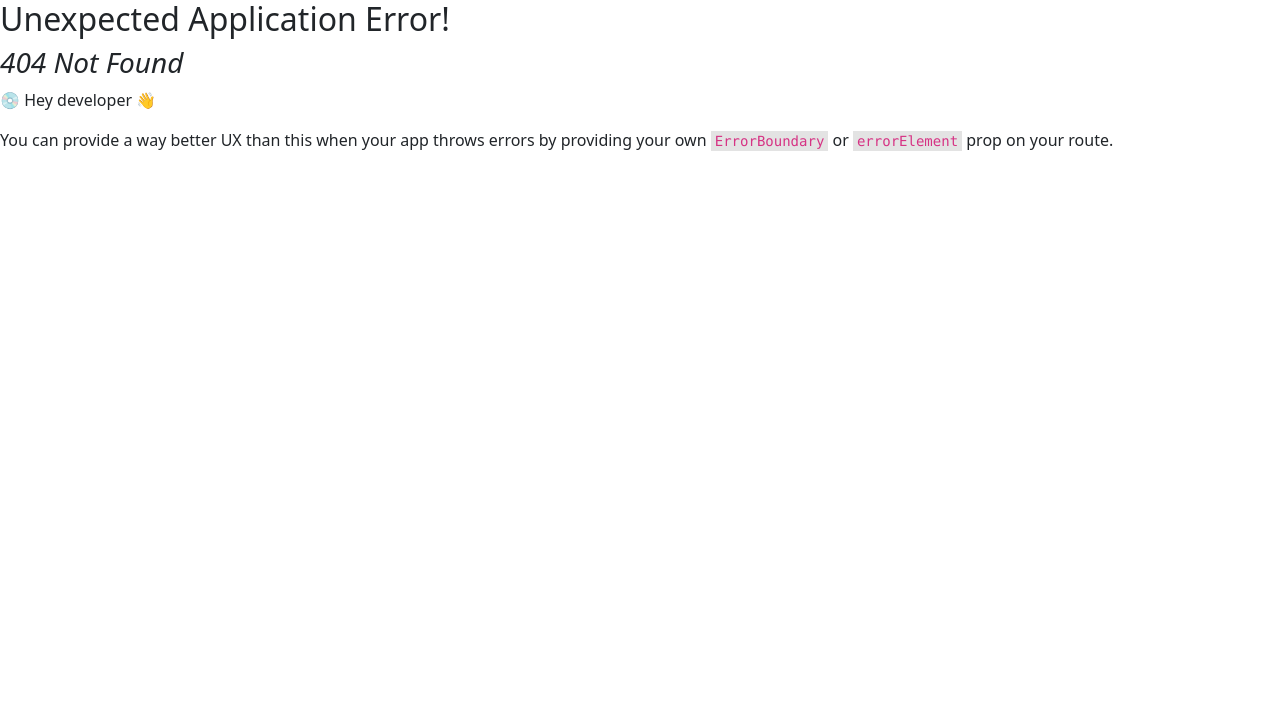
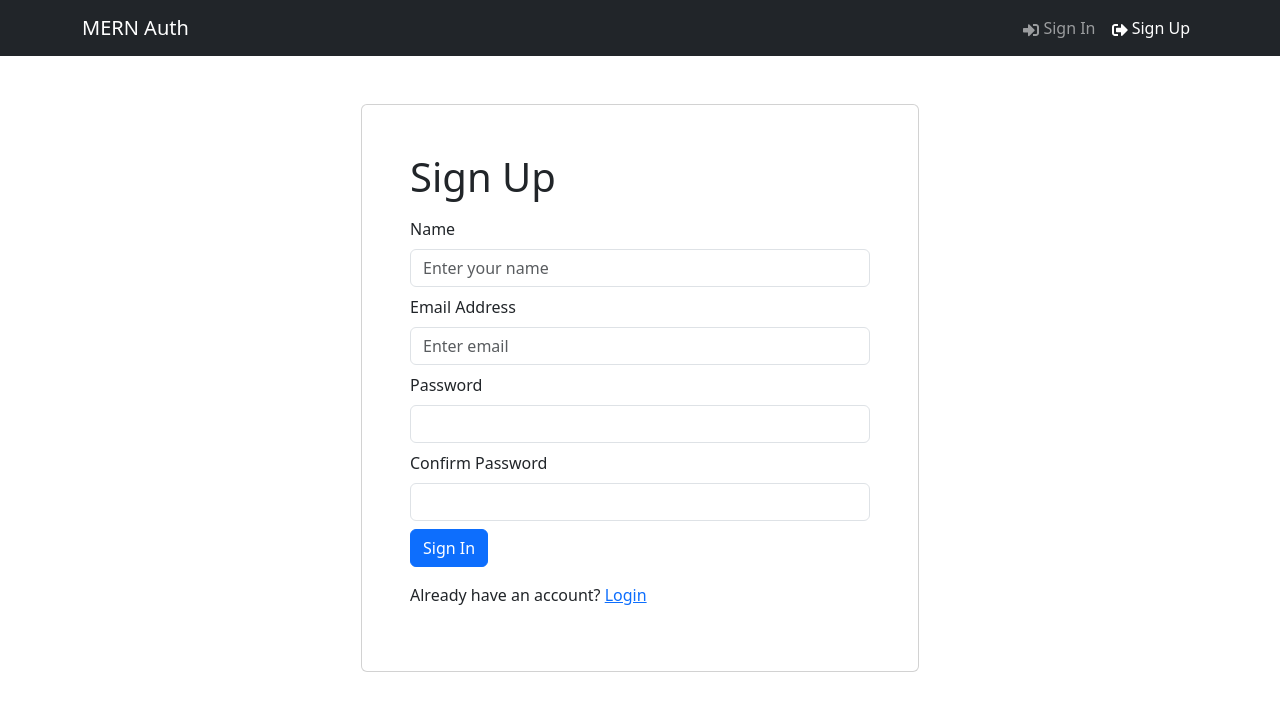
Before and after one commit to soham-basak/MERN-Auth, a React (Vite) app in the folder frontend/: page /register in a window 1280 px wide. Before the commit this address had no page. Shown: the top 710 px of the page. Built offline with nearby package versions, Linux system fonts and the light colour scheme.

Commit message:
login & register screen added

```diff
--- /dev/null
+++ b/frontend/src/components/FormContainer.jsx
@@ -0,0 +1,16 @@
+import { Container, Row, Col } from "react-bootstrap";
+import React from "react";
+
+const FormContainer = ({ children }) => {
+  return (
+    <Container>
+      <Row className="justify-content-md-center mt-5">
+        <Col xs={12} md={6} className="card p-5">
+          {children}
+        </Col>
+      </Row>
+    </Container>
+  );
+};
+
+export default FormContainer;
--- a/frontend/src/main.jsx
+++ b/frontend/src/main.jsx
@@ -10,11 +10,15 @@
   RouterProvider,
 } from "react-router-dom";
 import HomeScreen from "./screens/HomeScreen.jsx";
+import LoginScreen from "./screens/LoginScreen.jsx";
+import RegisterScreen from "./screens/RegisterScreen.jsx";
 
 const router = createBrowserRouter(
   createRoutesFromElements(
     <Route path="/" element={<App />}>
       <Route index={true} path="/" element={<HomeScreen />} />
+      <Route path="/login" element={<LoginScreen />} />
+      <Route path="/register" element={<RegisterScreen />} />
     </Route>
   )
 );
--- /dev/null
+++ b/frontend/src/screens/LoginScreen.jsx
@@ -0,0 +1,51 @@
+import { useState } from "react";
+import { Link } from "react-router-dom";
+import { Form, Button, Row, Col } from "react-bootstrap";
+import FormContainer from "../components/FormContainer";
+
+const LoginScreen = () => {
+  const [email, setEmail] = useState("");
+  const [password, setPassword] = useState("");
+
+  const handleSubmit = async (e) => {
+    e.preventDefault();
+    console.log("submit");
+  };
+
+  return (
+    <FormContainer>
+      <h1>Sign In</h1>
+      <Form onSubmit={handleSubmit}>
+        <Form.Group className="my-2" controlId="email">
+          <Form.Label>Email Address</Form.Label>
+          <Form.Control
+            type="email"
+            placeholder="Enter email"
+            value={email}
+            onChange={(e) => setEmail(e.target.value)}
+          ></Form.Control>
+        </Form.Group>
+        <Form.Group className="my-2" controlId="password">
+          <Form.Label>Password</Form.Label>
+          <Form.Control
+            type="password"
+            placeholder="Enter password"
+            value={password}
+            onChange={(e) => setPassword(e.target.value)}
+          ></Form.Control>
+        </Form.Group>
+
+        <Button variant="primary" type="submit">
+          Sign In
+        </Button>
+        <Row className="py-3">
+          <Col>
+            New User? <Link to="/register">Register</Link>
+          </Col>
+        </Row>
+      </Form>
+    </FormContainer>
+  );
+};
+
+export default LoginScreen;
--- /dev/null
+++ b/frontend/src/screens/RegisterScreen.jsx
@@ -0,0 +1,72 @@
+import { useState } from "react";
+import { Link } from "react-router-dom";
+import { Form, Button, Row, Col } from "react-bootstrap";
+import FormContainer from "../components/FormContainer";
+
+const RegisterScreen = () => {
+  const [name, setName] = useState("");
+  const [email, setEmail] = useState("");
+  const [password, setPassword] = useState("");
+  const [confirmPassword, setConfirmPassword] = useState("");
+
+  const handleSubmit = async (e) => {
+    e.preventDefault();
+    console.log("submit");
+  };
+
+  return (
+    <FormContainer>
+      <h1>Sign Up</h1>
+      <Form onSubmit={handleSubmit}>
+        <Form.Group className="my-2" controlId="name">
+          <Form.Label>Name</Form.Label>
+          <Form.Control
+            type="text"
+            placeholder="Enter your name"
+            value={name}
+            onChange={(e) => setName(e.target.value)}
+          ></Form.Control>
+        </Form.Group>
+
+        <Form.Group className="my-2" controlId="email">
+          <Form.Label>Email Address</Form.Label>
+          <Form.Control
+            type="email"
+            placeholder="Enter email"
+            value={email}
+            onChange={(e) => setEmail(e.target.value)}
+          ></Form.Control>
+        </Form.Group>
+
+        <Form.Group className="my-2" controlId="password">
+          <Form.Label>Password</Form.Label>
+          <Form.Control
+            type="password"
+            value={password}
+            onChange={(e) => setPassword(e.target.value)}
+          ></Form.Control>
+        </Form.Group>
+
+        <Form.Group className="my-2" controlId="password">
+          <Form.Label>Confirm Password</Form.Label>
+          <Form.Control
+            type="password"
+            value={confirmPassword}
+            onChange={(e) => setConfirmPassword(e.target.value)}
+          ></Form.Control>
+        </Form.Group>
+
+        <Button variant="primary" type="submit">
+          Sign In
+        </Button>
+        <Row className="py-3">
+          <Col>
+            Already have an account? <Link to="/login">Login</Link>
+          </Col>
+        </Row>
+      </Form>
+    </FormContainer>
+  );
+};
+
+export default RegisterScreen;
```
